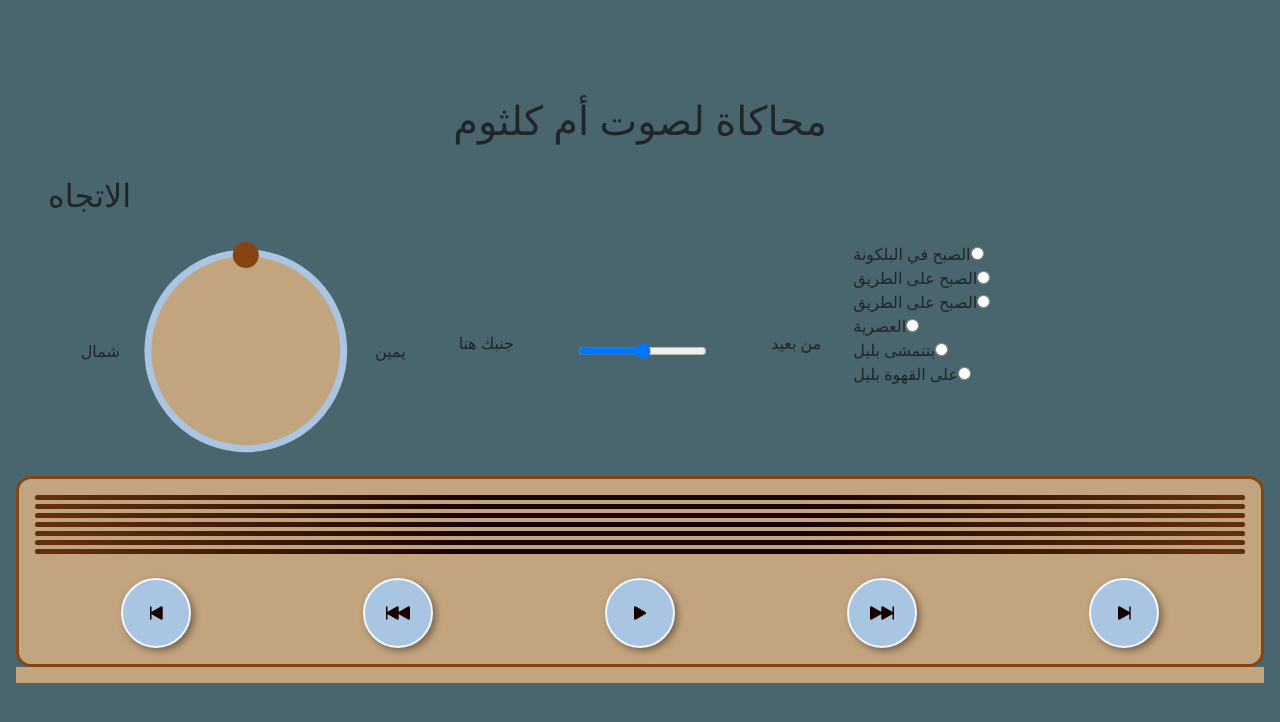
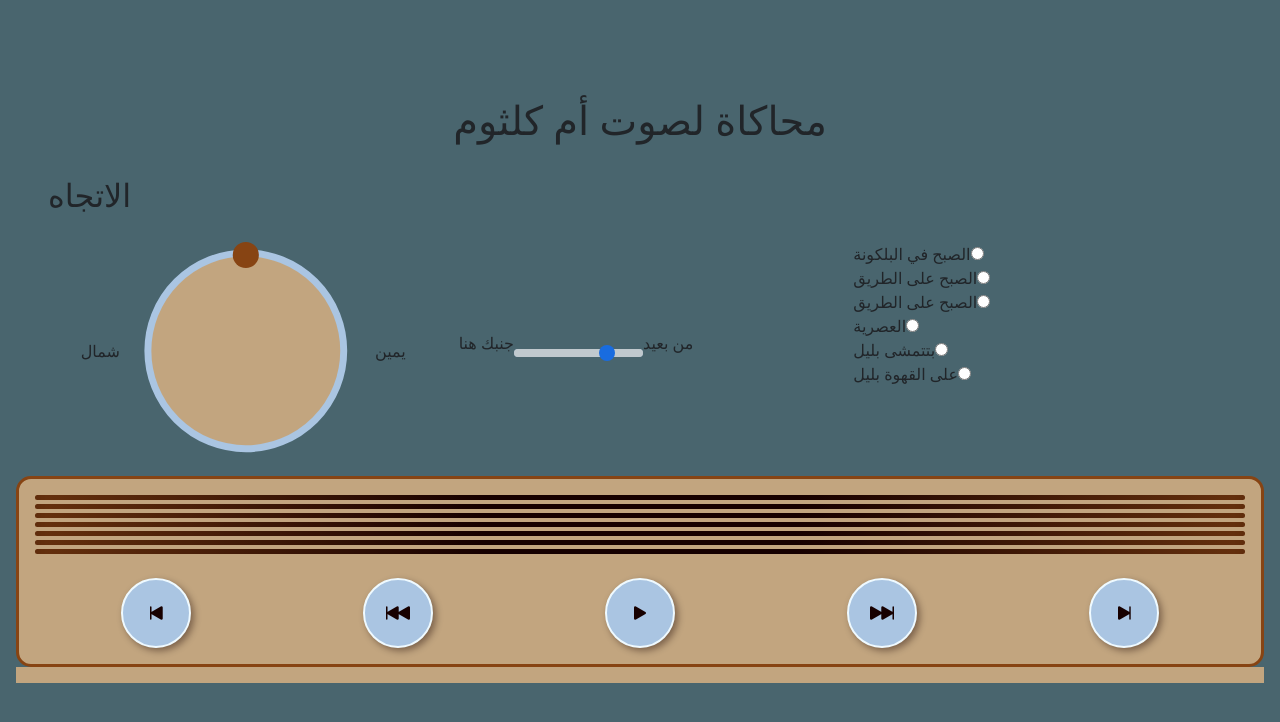
Before and after one commit to anazhmetdin/UmmKulthumSimulator, an Angular app: page / in a window 1280 px wide. Shown: the top 722 px of the page. Built offline with nearby package versions, Linux system fonts and the light colour scheme.

Commit message:
add distance slider

```diff
--- a/src/app/Components/equalizer/equalizer.component.ts
+++ b/src/app/Components/equalizer/equalizer.component.ts
@@ -11,7 +11,7 @@
 
   @Input() audioElement!: HTMLAudioElement;
   @Input() angle: number = 0;
-  @Input() distance = 0.5;
+  @Input() distance = 50;
 
   BACK_ABSORPTION = 0.4;
   AMBIENT_RATIO = 0.9
@@ -23,9 +23,9 @@
 
   getAudioConfig() {
     const RAD = this.angle * Math.PI / 180;
-    const positionX = Math.sin(RAD) * this.distance;
+    const positionX = Math.sin(RAD) * this.distanceGain;
     const positionY = 0
-    const positionZ = Math.cos(RAD) * this.distance;
+    const positionZ = Math.cos(RAD) * this.distanceGain;
     let directionGain = this.INITIAL_GAIN;
 
     if (this.angle > 90 && this.angle < 270) {
--- /dev/null
+++ b/src/app/Components/slider/slider.component.css
@@ -0,0 +1,36 @@
+input[type="range"] {
+  -webkit-appearance: none;
+  appearance: none;
+  width: 100%;
+  height: 8px;
+  background: var(--accent);
+  border-radius: 5px;
+  outline: none;
+  opacity: 0.8;
+  transition: opacity 0.2s;
+}
+
+
+input[type="range"]::-webkit-slider-thumb,
+input[type="range"]::-moz-range-thumb {
+  -webkit-appearance: none;
+  appearance: none;
+  width: 20px;
+  height: 20px;
+  background: var(--dark);
+  border-radius: 50%;
+  cursor: pointer;
+  box-shadow: 0 0 5px var(--black-shadow);
+  transition: background 0.3s ease;
+}
+
+
+input[type="range"]:hover::-webkit-slider-thumb,
+input[type="range"]:hover::-moz-range-thumb {
+  filter: brightness(1.1);
+}
+
+
+input[type="range"]:hover {
+  opacity: 1;
+}
--- /dev/null
+++ b/src/app/Components/slider/slider.component.html
@@ -0,0 +1,2 @@
+
+<input (input)="emitValue($event)" [value]="value" type="range" class="form-range">
--- /dev/null
+++ b/src/app/Components/slider/slider.component.ts
@@ -0,0 +1,18 @@
+import { Component, EventEmitter, Input, Output } from '@angular/core';
+
+@Component({
+  selector: 'app-slider',
+  standalone: true,
+  imports: [],
+  templateUrl: './slider.component.html',
+  styleUrl: './slider.component.css'
+})
+export class SliderComponent {
+  @Input() value = 50;
+  @Output() valueChanged: EventEmitter<number> = new EventEmitter();
+  emitValue(event: Event) {
+    if (event.target instanceof HTMLInputElement) {
+      this.valueChanged.emit(+event.target.value);
+    }
+  }
+}
--- a/src/app/app.component.html
+++ b/src/app/app.component.html
@@ -13,7 +13,7 @@
 
   <div id=distance_range>
     <p>جنبك هنا</p>
-    <input id="distance" type="range">
+    <app-slider (valueChanged)="setRadioDistance($event)" [value]="radioDistance" />
     <p>من بعيد</p>
   </div>
 
@@ -49,6 +49,6 @@
 <app-audio-player (audioControl)="setRadioControl($event)"
 [displayProgress]="false" [audioPath]="audioPath" />
 
-<app-equalizer *ngIf="radioControl" [angle]="radioAngle" [audioElement]="radioControl" />
+<app-equalizer *ngIf="radioControl" [distance]="radioDistance" [angle]="radioAngle" [audioElement]="radioControl" />
 <footer>
 </footer>
--- a/src/app/app.component.ts
+++ b/src/app/app.component.ts
@@ -14,6 +14,7 @@
 
   radioControl: HTMLAudioElement | null = null;
   radioAngle = 0;
+  radioDistance = 75;
 
   setRadioControl(audioControl: HTMLAudioElement) {
     this.radioControl = audioControl;
@@ -23,4 +24,8 @@
   setRadioAngle(angle: number) {
     this.radioAngle = angle;
   }
+
+  setRadioDistance(distance: number) {
+    this.radioDistance = distance;
+  }
 }
--- a/src/app/app.module.ts
+++ b/src/app/app.module.ts
@@ -6,6 +6,7 @@
 import { NgbModule } from '@ng-bootstrap/ng-bootstrap';
 import { AudioPlayerComponent } from './Components/audio-player/audio-player.component';
 import { EqualizerComponent } from "./Components/equalizer/equalizer.component";
+import { SliderComponent } from "./Components/slider/slider.component";
 
 @NgModule({
   declarations: [
@@ -16,7 +17,8 @@
   imports: [
     BrowserModule,
     NgbModule,
-    EqualizerComponent
+    EqualizerComponent,
+    SliderComponent
 ],
   providers: [],
   bootstrap: [AppComponent]
```
Also changed, not shown: 1 other file (tests, documents, lock files or other folders).
